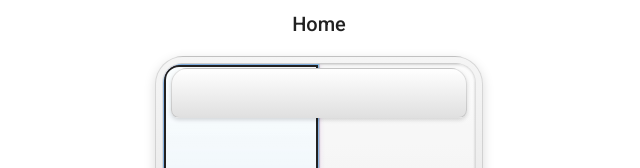
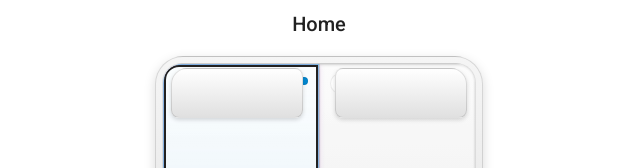
Before and after one commit to jonm01/bed-zones, a Next.js app: page / in a window 1280 px wide. Shown: the top 168 px of the page, without its empty margins (321-961 px from the left). Built offline with nearby package versions, Linux system fonts and the light colour scheme; what @mui/material-nextjs would draw is missing.

Commit message:
feat: polish schedule UI and pillow

```diff
--- a/src/components/BedDemo.tsx
+++ b/src/components/BedDemo.tsx
@@ -217,8 +217,10 @@ export default function BedDemo() {
 
           <TextField
             label="Starts at"
+            type="time"
             value={zones[editing].schedule?.nextStart ?? ''}
             onChange={(e) => setScheduleStart(editing, e.target.value)}
+            InputLabelProps={{ shrink: true }}
           />
         </Stack>
       )}
--- a/src/components/BedDualZone.tsx
+++ b/src/components/BedDualZone.tsx
@@ -3,6 +3,7 @@
 import * as React from 'react';
 import { Box, ButtonBase, Typography } from '@mui/material';
 import { alpha, useTheme, SxProps, Theme } from '@mui/material/styles';
+import AccessTimeIcon from '@mui/icons-material/AccessTime';
 
 type Side = 'left' | 'right';
 type Mode = 'off' | 'cool' | 'heat';
@@ -195,7 +196,7 @@ export function BedDualZone({
             borderColor: 'divider',
           }}
         >
-          {/* pillow */}
+          {/* pillows */}
           <Box
             sx={{
               position: 'absolute',
@@ -203,7 +204,18 @@ export function BedDualZone({
               left: 8,
               right: 8,
               height: '15%',
-              borderRadius: '16px 16px 8px 8px',
+              display: 'flex',
+              gap: 4,
+              pointerEvents: 'none',
+              zIndex: 3,
+            }}
+          >
+            {(['left', 'right'] as const).map((side) => (
+              <Box
+                key={side}
+                sx={{
+                  flex: 1,
+                  borderRadius: side === 'left' ? '16px 8px 8px 8px' : '8px 16px 8px 8px',
                   background:
                     theme.palette.mode === 'dark'
                       ? `linear-gradient(180deg, ${alpha(
@@ -213,13 +225,14 @@ export function BedDualZone({
                       : 'linear-gradient(180deg,#fff,#e0e0e0)',
                   border: '1px solid',
                   borderColor: 'divider',
-              boxShadow: theme.palette.mode === 'dark'
+                  boxShadow:
+                    theme.palette.mode === 'dark'
                       ? '0 2px 4px rgba(0,0,0,0.4)'
                       : '0 2px 4px rgba(0,0,0,0.15)',
-              pointerEvents: 'none',
-              zIndex: 3,
                 }}
               />
+            ))}
+          </Box>
           <Box
             sx={{
               position: 'relative',
@@ -311,15 +324,18 @@ export function BedDualZone({
               )}
 
               {scheduleLabel && (
-                <Typography
+                <Box
                   component="span"
                   sx={{
                     position: 'absolute',
                     bottom: 8,
                     left: '50%',
                     transform: 'translateX(-50%)',
+                    display: 'flex',
+                    alignItems: 'center',
+                    gap: 0.5,
                     fontSize: { xs: 9, sm: 11 },
-                    px: 0.75,
+                    px: 1,
                     py: 0.25,
                     borderRadius: 8,
                     bgcolor:
@@ -331,8 +347,9 @@ export function BedDualZone({
                     whiteSpace: 'nowrap',
                   }}
                 >
+                  <AccessTimeIcon sx={{ fontSize: 'inherit' }} />
                   {scheduleLabel}
-                </Typography>
+                </Box>
               )}
 
               {/* Colored dot */}
```
Lines whose indentation alone changed are shown as unchanged.
